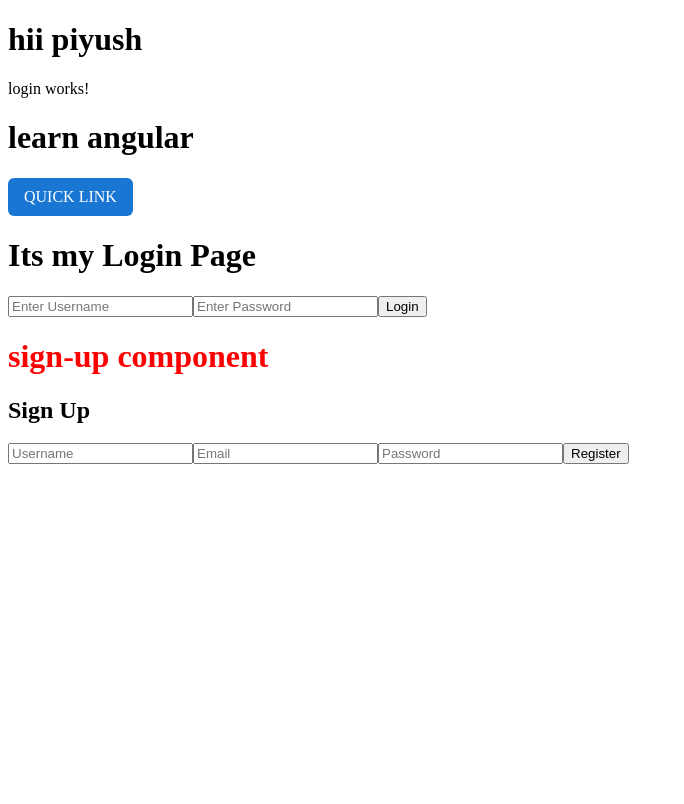
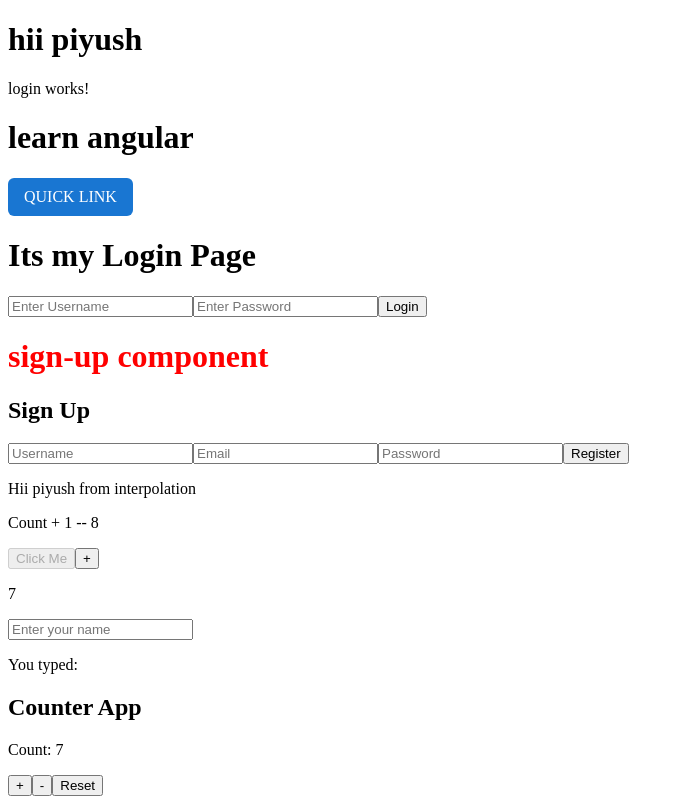
Before and after one commit to itsPiyush25/angular-project, an Angular app: page / in a window 1280 px wide. Shown: the whole page, without its empty margins (0-684 px from the left). Built offline with nearby package versions, Linux system fonts and the light colour scheme.

Commit message:
added property binding with iterpolation and  forms module setup

```diff
--- a/src/app/app.component.html
+++ b/src/app/app.component.html
@@ -1,3 +1,37 @@
 <h1>hii piyush</h1>
 <app-login></app-login>
 <app-sign-up></app-sign-up>
+
+
+
+<!-- interpolation -->
+<p>Hii {{username}} from interpolation</p>
+
+<p>Count + 1 -- {{ count + 1 }}</p>
+
+
+<!-- property binding -->
+<!-- Binds a DOM property to a component variable. -->
+
+<button [disabled]="isDisabled">Click Me</button>
+
+<button (click)="increment()">+</button>
+<p>{{ count }}</p>
+
+
+<!-- two-way binding -->
+
+<input [(ngModel)]="name" placeholder="Enter your name">
+<p>You typed: {{ name }}</p>
+
+
+
+<!-- counter app demo -->
+
+<h2>Counter App</h2>
+
+<p>Count: {{ count }}</p>
+
+<button (click)="increment()">+</button>
+<button (click)="decrement()">-</button>
+<button (click)="reset()">Reset</button>
--- a/src/app/app.component.ts
+++ b/src/app/app.component.ts
@@ -7,4 +7,23 @@ import { Component } from '@angular/core';
 })
 export class AppComponent {
   title = 'pj-angular-app';
+  username = 'piyush';
+  count = 7;
+  name = '';
+
+  isDisabled = true;
+
+  increment() {
+    this.count++;
+  }
+
+  decrement() {
+    this.count--;
+  }
+
+  reset(){
+    this.count = 0;
+  }
+
+
 }
```
